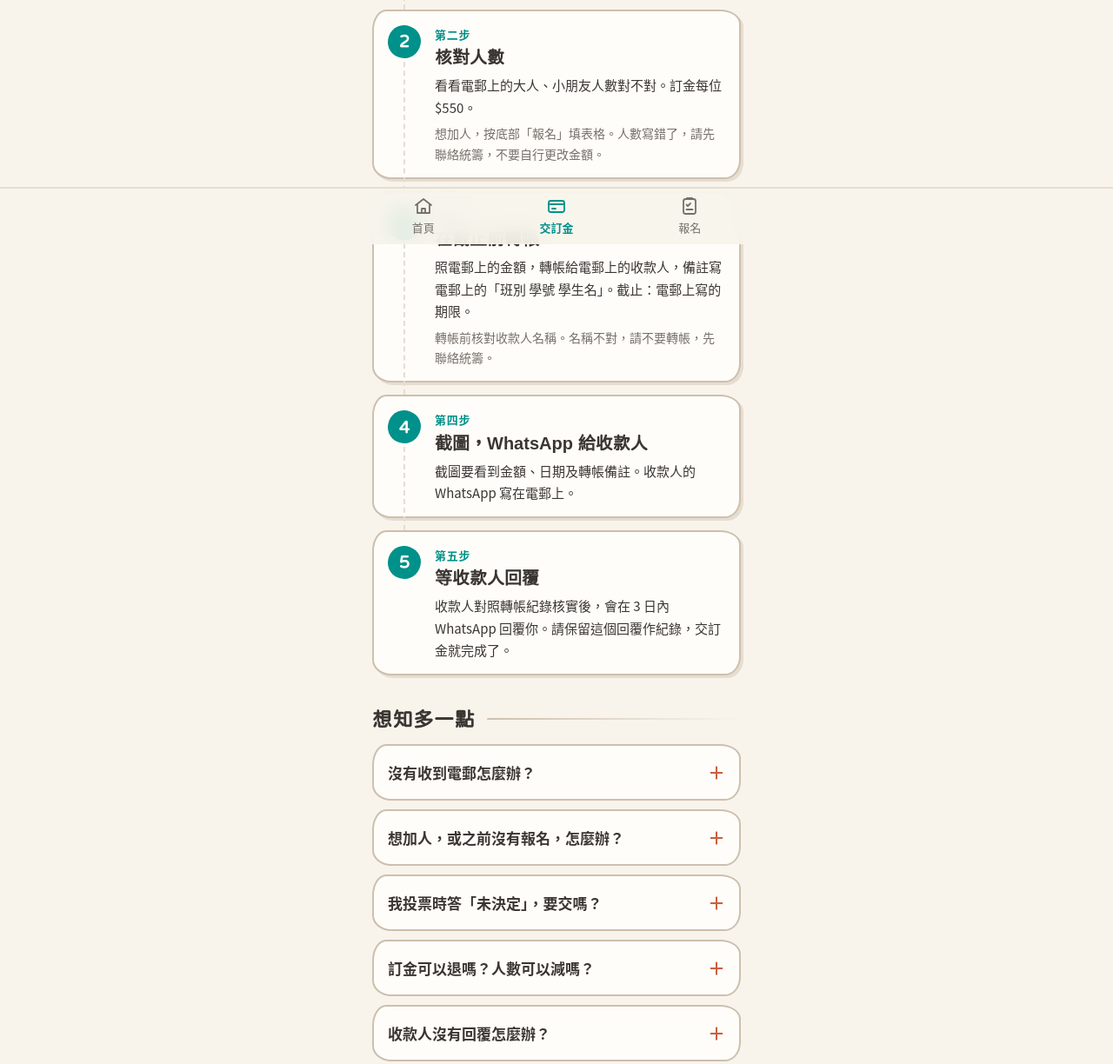
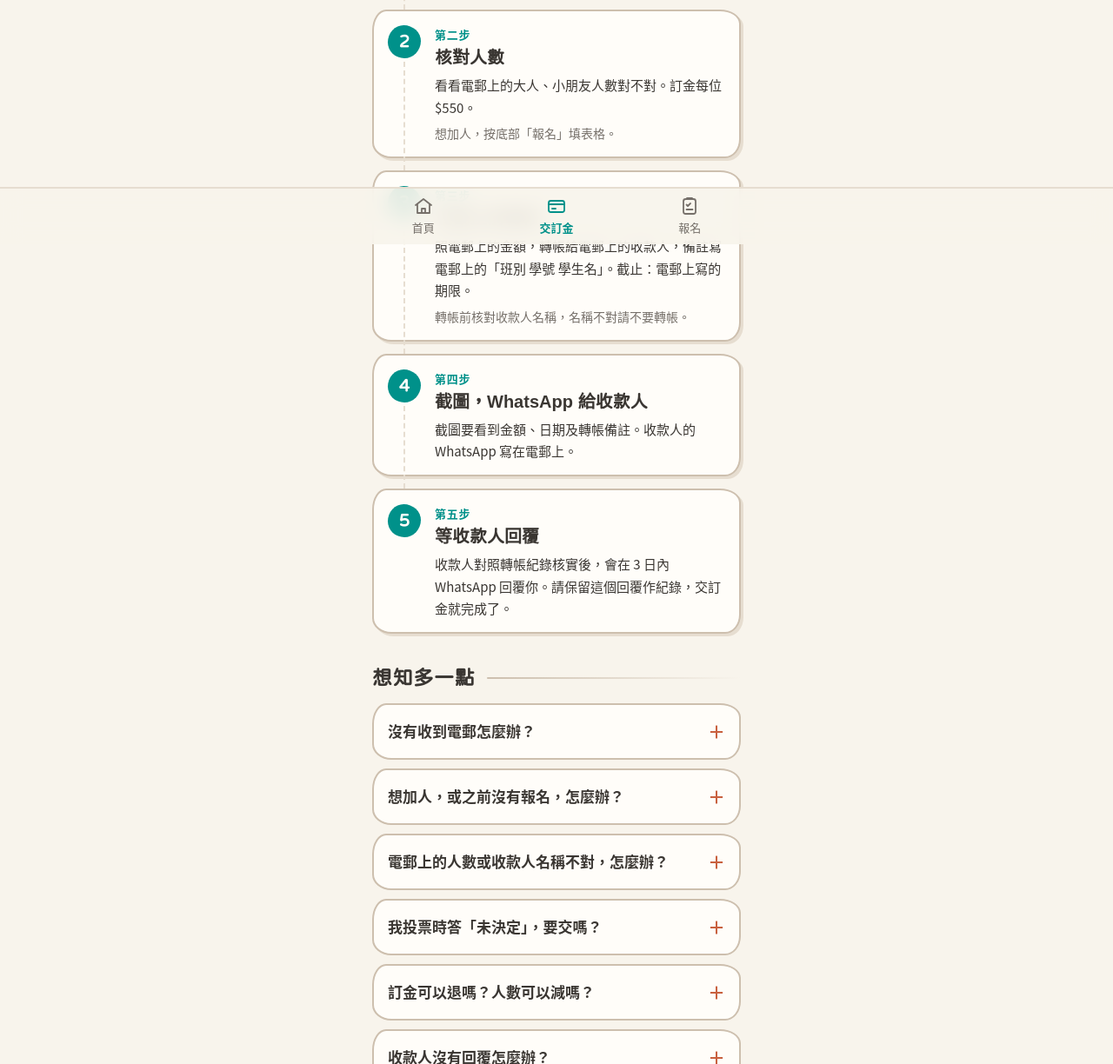
Before and after one commit to open-grad-din/open-grad-din, a plain HTML site: page site/deposit.html in a window 1280 px wide. Shown: the part 519-1743 px from the top of the page at 87% size. Drawn offline with Linux system fonts and the light colour scheme; no server answers.

Commit message:
交訂金頁：第二、三步不重複統籌聯絡，改在 FAQ 補充
Co-Authored-By: Claude Opus 5.5 <noreply@anthropic.com>
Claude-Session: https://claude.ai/code/session_012aMweLoSDkf2FUAoAny9BW

```diff
--- a/site/deposit.html
+++ b/site/deposit.html
@@ -50,13 +50,13 @@
         <span class="step-no">第二步</span>
         <h3>核對人數</h3>
         <p>看看電郵上的大人、小朋友人數對不對。訂金每位 $<span class="deposit">550</span>。</p>
-        <p class="tip">想加人，按底部「報名」填表格。人數寫錯了，請先聯絡<span class="coord">統籌</span>，不要自行更改金額。</p>
+        <p class="tip">想加人，按底部「報名」填表格。</p>
       </li>
       <li>
         <span class="step-no">第三步</span>
         <h3>在截止前轉帳</h3>
         <p>照電郵上的金額，轉帳給電郵上的收款人，備註寫電郵上的「班別 學號 學生名」。截止：<span class="dep-deadline">電郵上寫的期限</span>。</p>
-        <p class="tip">轉帳前核對收款人名稱。名稱不對，請不要轉帳，先聯絡<span class="coord">統籌</span>。</p>
+        <p class="tip">轉帳前核對收款人名稱，名稱不對請不要轉帳。</p>
       </li>
       <li>
         <span class="step-no">第四步</span>
@@ -81,6 +81,10 @@
       <summary>想加人，或之前沒有報名，怎麼辦？</summary>
       <p>按底部「報名」填表格。加人的話，填加人之後全家總共的人數。</p>
       <p>提交後，籌委會確認名額才寄出付款指示，收到之前請不要轉帳。交訂金截止前提交的會直接安排；截止後提交的按提交時間先後處理，能否成功要視乎場地能否加位。</p>
+    </details>
+    <details>
+      <summary>電郵上的人數或收款人名稱不對，怎麼辦？</summary>
+      <p>請不要轉帳，也不要自行更改金額，先聯絡<span class="coord">統籌</span>。</p>
     </details>
     <details>
       <summary>我投票時答「未決定」，要交嗎？</summary>
```
